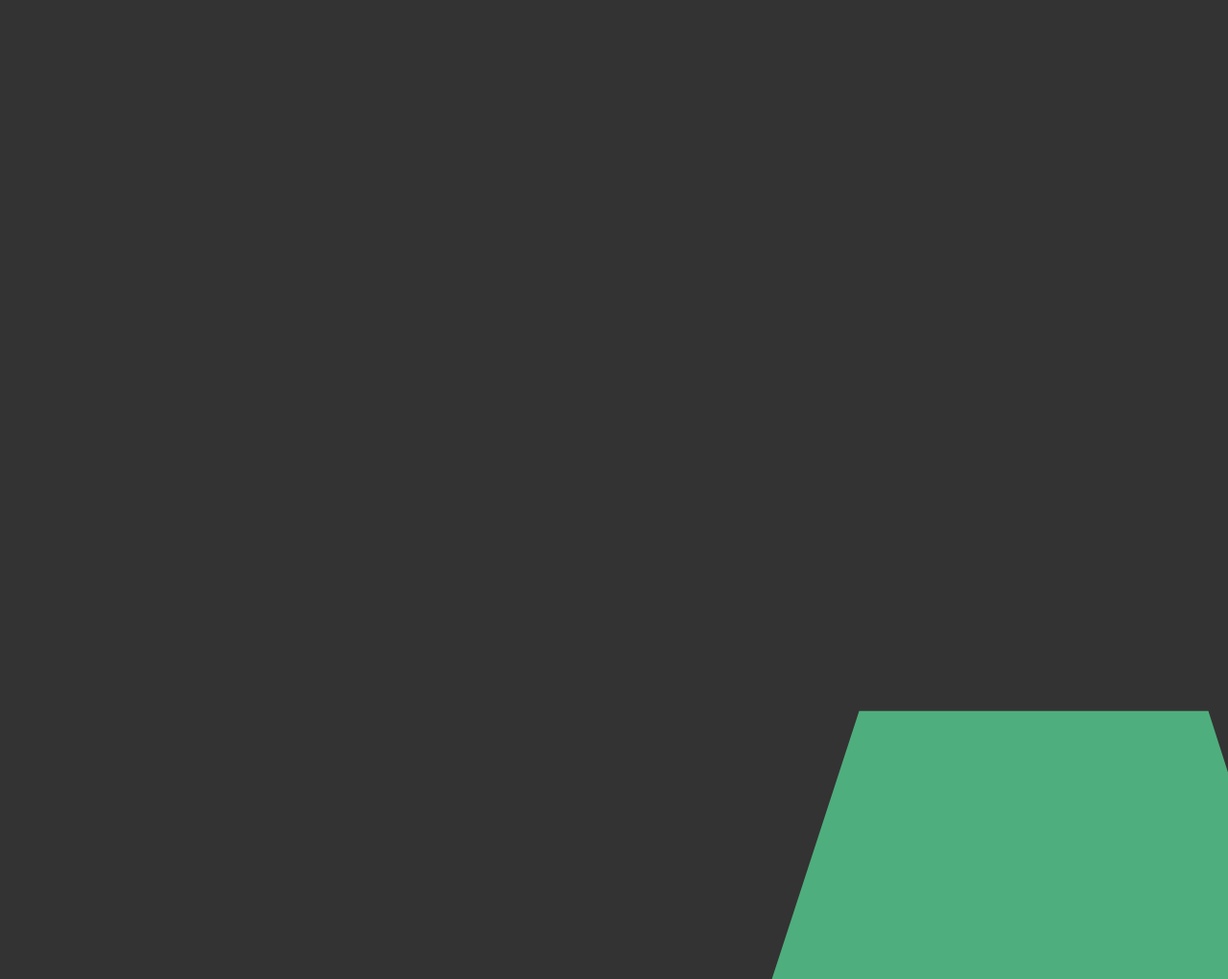
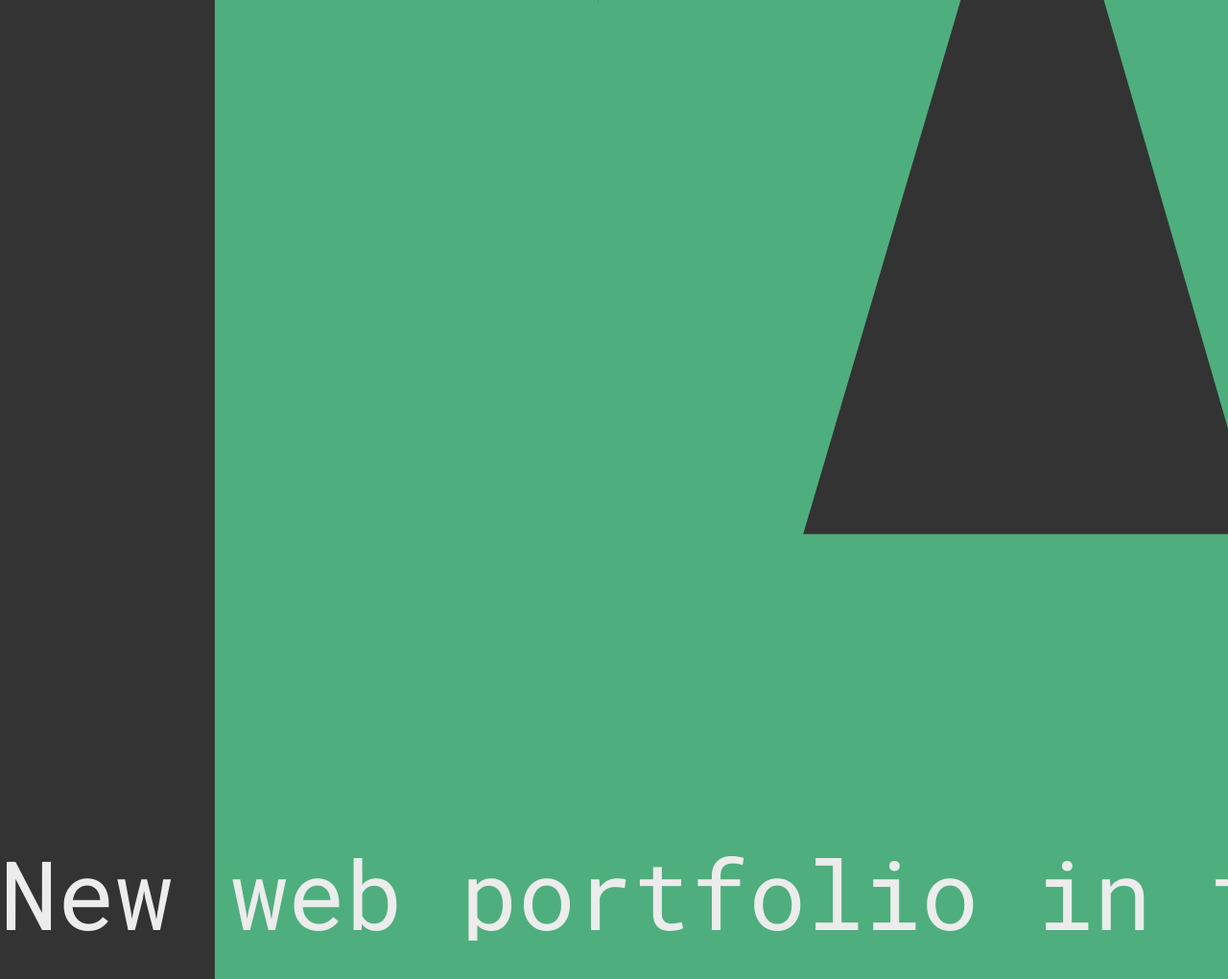
Before and after one commit to alexavndra/alexavndrav1.github.io, a plain HTML site: page index.html in a window 1280 px wide. Shown: the part 680-1700 px from the top of the page at 96% size. Drawn offline with Linux system fonts and the light colour scheme.

Commit message:
Update style.css

```diff
--- a/style.css
+++ b/style.css
@@ -32,7 +32,7 @@ body {
     color: #4FAE7D;
     letter-spacing: 0.5px;
     font-weight: 500;
-    line-height: 3500px;
+    line-height: 350px;
 }
 
 .main-text-description {
```
